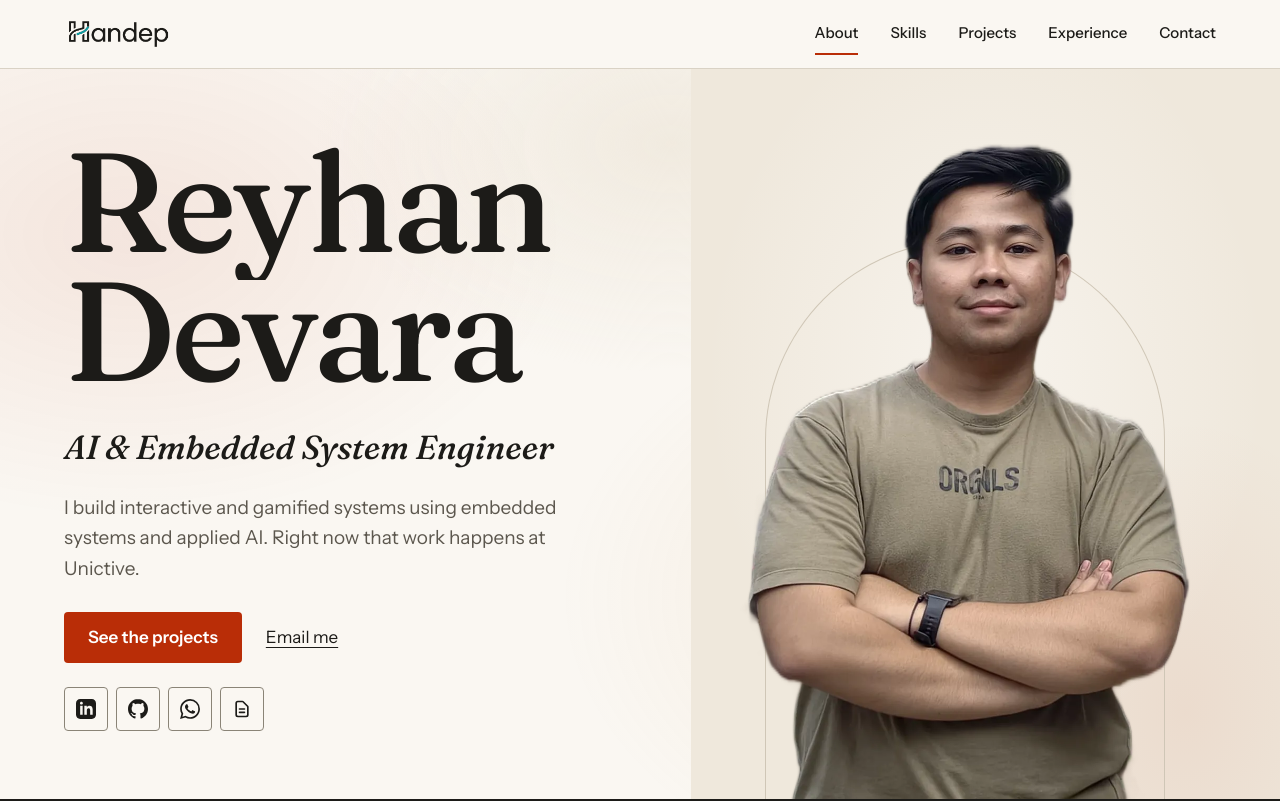
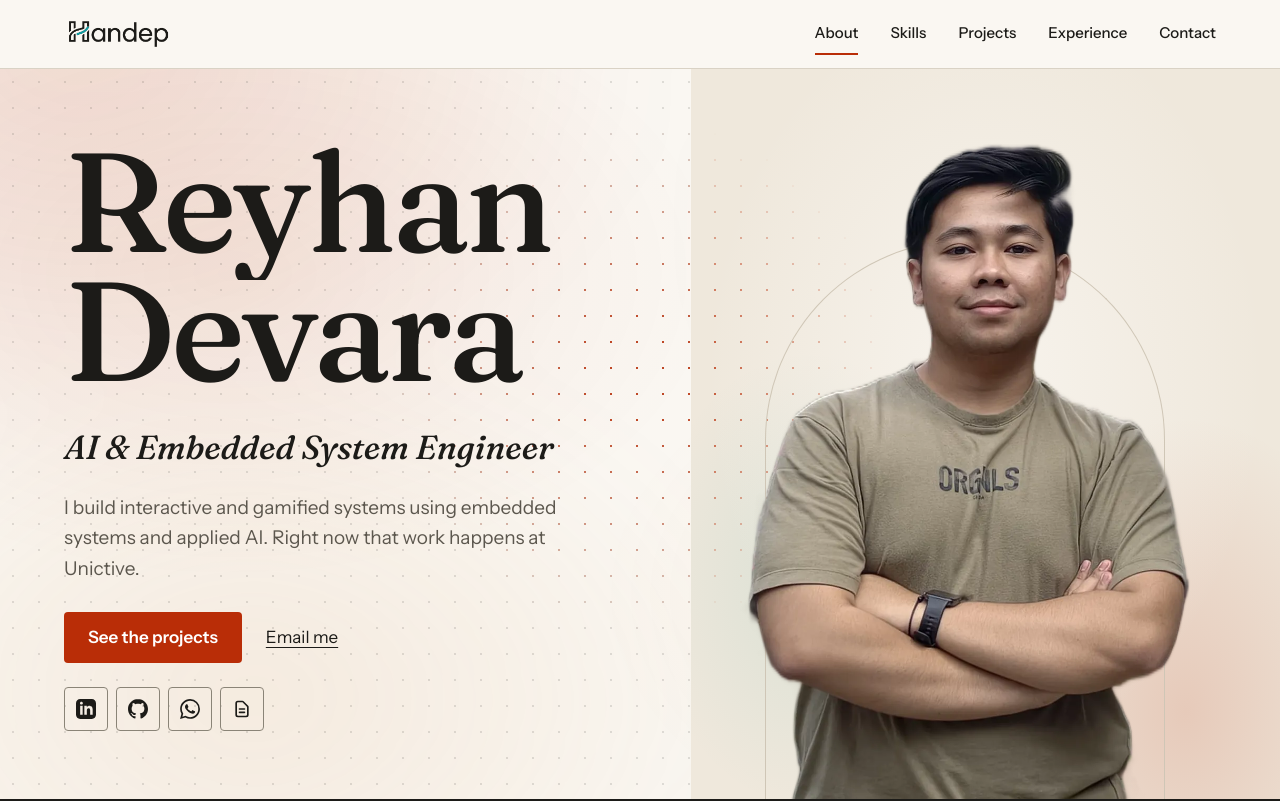
Before and after one commit to Handepp/portofolio, a website: page index.html in a window 1280 px wide. Shown: the top 801 px of the page. Drawn offline with Linux system fonts and the light colour scheme.

Commit message:
add animasi

```diff
--- a/assets/css/style.css
+++ b/assets/css/style.css
@@ -36,6 +36,37 @@ body {
   font-size: 1.0625rem;
   line-height: 1.6;
   -webkit-font-smoothing: antialiased;
+  position: relative;
+  min-height: 100vh;
+}
+
+/* Global Living Ambient Mesh (fluid floating light across the entire page) */
+body::before {
+  content: "";
+  position: fixed;
+  inset: -20%;
+  z-index: -10;
+  pointer-events: none;
+  background:
+    radial-gradient(46% 52% at 18% 22%, rgba(185, 45, 7, 0.13), transparent 66%),
+    radial-gradient(44% 48% at 82% 38%, rgba(224, 135, 54, 0.14), transparent 68%),
+    radial-gradient(42% 46% at 28% 78%, rgba(214, 154, 88, 0.13), transparent 65%),
+    radial-gradient(38% 42% at 76% 82%, rgba(13, 148, 136, 0.08), transparent 66%);
+  filter: blur(52px);
+  will-change: transform;
+}
+
+@keyframes global-mesh-drift {
+  0% { transform: translate3d(0, 0, 0) rotate(0deg) scale(1); }
+  33% { transform: translate3d(30px, -24px, 0) rotate(1.2deg) scale(1.04); }
+  66% { transform: translate3d(-24px, 22px, 0) rotate(-1.2deg) scale(0.97); }
+  100% { transform: translate3d(16px, 32px, 0) rotate(0.8deg) scale(1.03); }
+}
+
+@media (prefers-reduced-motion: no-preference) {
+  body::before {
+    animation: global-mesh-drift 28s ease-in-out infinite alternate;
+  }
 }
 
 body.modal-open { overflow: hidden; }
@@ -165,21 +196,52 @@ button { font: inherit; color: inherit; }
 
 /* Hero: a poster. The name sits on a ground rule, the portrait stands on the same rule over a warm-lit panel. */
 .hero { position: relative; isolation: isolate; overflow: hidden; border-bottom: 2px solid var(--ink); }
-/* Hierarchy purpose: a low-chroma warm terracotta and sand wash separates the hero and closing statement from the reading sections. */
-.hero::before,
+/* Ambient wash for page title & contact */
 .page-title::before,
 .contact::before {
   content: "";
   position: absolute;
-  inset: -12%;
+  inset: -15%;
+  z-index: -2;
+  pointer-events: none;
+  background:
+    radial-gradient(45% 50% at 20% 25%, rgba(185, 45, 7, 0.16), transparent 70%),
+    radial-gradient(48% 52% at 75% 65%, rgba(224, 135, 54, 0.18), transparent 72%),
+    radial-gradient(35% 40% at 55% 20%, rgba(245, 235, 220, 0.95), transparent 70%);
+  transform: translate3d(calc(var(--mx, 0) * 24px), calc(var(--my, 0) * 18px + var(--p, 0) * -24px), 0);
+  transition: transform 1.2s cubic-bezier(0.2, 0.7, 0.2, 1);
+}
+
+/* Konsep 2: Hardware & Sensor Dot Grid Matrix */
+.hero::before {
+  content: "";
+  position: absolute;
+  inset: 0;
+  z-index: -2;
+  pointer-events: none;
+  background-color: transparent;
+  background-image:
+    radial-gradient(circle, rgba(28, 27, 24, 0.12) 1.25px, transparent 1.25px),
+    radial-gradient(55% 60% at 18% 28%, rgba(185, 45, 7, 0.08), transparent 70%),
+    radial-gradient(50% 55% at 82% 72%, rgba(224, 135, 54, 0.09), transparent 70%);
+  background-size: 26px 26px, 100% 100%, 100% 100%;
+}
+
+/* Konsep 2: Interactive Proximity Sensor Spotlight (reveals terracotta illuminated dots around cursor) */
+.hero::after {
+  content: "";
+  position: absolute;
+  inset: 0;
   z-index: -1;
   pointer-events: none;
-  background:
-    radial-gradient(38% 44% at 18% 28%, rgba(185, 45, 7, 0.085), transparent 72%),
-    radial-gradient(42% 48% at 76% 68%, rgba(214, 154, 88, 0.14), transparent 74%),
-    radial-gradient(32% 36% at 52% 18%, rgba(239, 232, 220, 0.85), transparent 70%);
-  transform: translate3d(calc(var(--mx, 0) * 18px), calc(var(--my, 0) * 14px + var(--p, 0) * -24px), 0);
-  transition: transform 1.6s cubic-bezier(0.2, 0.7, 0.2, 1);
+  background-image:
+    radial-gradient(circle, #b92d07 1.5px, transparent 1.5px);
+  background-size: 26px 26px;
+  background-position: 0 0;
+  -webkit-mask-image: radial-gradient(circle 320px at var(--hx, 50%) var(--hy, 42%), black 15%, rgba(0, 0, 0, 0.45) 50%, transparent 80%);
+  mask-image: radial-gradient(circle 320px at var(--hx, 50%) var(--hy, 42%), black 15%, rgba(0, 0, 0, 0.45) 50%, transparent 80%);
+  opacity: var(--hero-hover, 0.85);
+  transition: opacity 0.25s ease;
 }
 .hero-inner { display: grid; }
 .hero-copy { display: grid; align-content: center; gap: 1rem; padding-top: clamp(1.5rem, 4vw, 3rem); padding-bottom: 2.5rem; }
@@ -227,7 +289,8 @@ button { font: inherit; color: inherit; }
     z-index: -1;
     background:
       radial-gradient(64% 70% at 50% 42%, rgba(250, 247, 242, 0.75), transparent 74%),
-      radial-gradient(50% 56% at 84% 88%, rgba(185, 45, 7, 0.065), transparent 72%),
+      radial-gradient(50% 56% at 84% 88%, rgba(185, 45, 7, 0.16), transparent 72%),
+      radial-gradient(40% 45% at 20% 70%, rgba(13, 148, 136, 0.09), transparent 70%),
       var(--surface);
   }
   .hero-inner { flex: 1; grid-template-columns: minmax(0, 1.2fr) minmax(0, 1fr); gap: 3rem; position: relative; }
@@ -247,7 +310,7 @@ button { font: inherit; color: inherit; }
 /* Sections */
 .section { padding-block: clamp(4rem, 9vw, 8rem); }
 .section--tight { padding-block: clamp(3rem, 6vw, 5rem); }
-.section--surface { background: var(--surface); }
+.section--surface { background: rgba(239, 232, 220, 0.90); backdrop-filter: blur(16px); -webkit-backdrop-filter: blur(16px); }
 
 /* About */
 .about-grid { display: grid; gap: 3rem; }
@@ -510,9 +573,15 @@ button { font: inherit; color: inherit; }
 .hero-name .line { display: block; overflow: hidden; padding-bottom: 0.1em; margin-bottom: -0.1em; }
 .hero-name .line > span { display: block; }
 @keyframes rise { from { transform: translateY(105%); } to { transform: none; } }
-@keyframes ambient-bloom { from { opacity: 0; transform: scale(0.94); } to { opacity: 1; } }
+@keyframes ambient-bloom { from { opacity: 0; transform: scale(0.92); } to { opacity: 1; transform: scale(1); } }
+@keyframes ambient-drift {
+  0% { transform: translate3d(calc(var(--mx, 0) * 32px), calc(var(--my, 0) * 24px + var(--p, 0) * -30px), 0) scale(1); }
+  50% { transform: translate3d(calc(var(--mx, 0) * 32px + 14px), calc(var(--my, 0) * 24px - 12px + var(--p, 0) * -30px), 0) scale(1.04); }
+  100% { transform: translate3d(calc(var(--mx, 0) * 32px - 12px), calc(var(--my, 0) * 24px + 10px + var(--p, 0) * -30px), 0) scale(0.97); }
+}
 @media (prefers-reduced-motion: no-preference) {
-  .hero::before, .page-title::before, .contact::before { animation: ambient-bloom 2.2s cubic-bezier(0.2, 0.7, 0.2, 1) both; }
+  .hero::before { animation: fade 1.2s ease both; }
+  .page-title::before, .contact::before { animation: ambient-bloom 2.2s cubic-bezier(0.2, 0.7, 0.2, 1) both; }
   .hero-name .line > span { animation: rise 0.9s cubic-bezier(0.2, 0.7, 0.2, 1) both; animation-delay: calc(var(--i, 0) * 110ms); }
   .js .reveal { opacity: 0; transform: translateY(18px); transition: opacity 0.6s cubic-bezier(0.2, 0.7, 0.2, 1), transform 0.6s cubic-bezier(0.2, 0.7, 0.2, 1); transition-delay: calc(var(--d, 0) * 70ms); }
   .js .reveal.is-in { opacity: 1; transform: none; }
--- a/assets/js/script.js
+++ b/assets/js/script.js
@@ -383,12 +383,25 @@ function initExtras() {
     tip.setAttribute("aria-hidden", "true");
     tip.textContent = "Open";
     document.body.append(tip);
+    const heroEl = document.querySelector(".hero");
     document.addEventListener("pointermove", (e) => {
       const over = e.target.closest?.(".project-card");
       tip.classList.toggle("is-on", Boolean(over));
       if (over) tip.style.transform = `translate(${e.clientX + 16}px, ${e.clientY + 16}px)`;
       document.documentElement.style.setProperty("--mx", ((e.clientX / window.innerWidth) * 2 - 1).toFixed(3));
       document.documentElement.style.setProperty("--my", ((e.clientY / window.innerHeight) * 2 - 1).toFixed(3));
+      if (heroEl) {
+        const rect = heroEl.getBoundingClientRect();
+        if (e.clientY >= rect.top && e.clientY <= rect.bottom && e.clientX >= rect.left && e.clientX <= rect.right) {
+          const hx = (((e.clientX - rect.left) / rect.width) * 100).toFixed(1);
+          const hy = (((e.clientY - rect.top) / rect.height) * 100).toFixed(1);
+          document.documentElement.style.setProperty("--hx", `${hx}%`);
+          document.documentElement.style.setProperty("--hy", `${hy}%`);
+          document.documentElement.style.setProperty("--hero-hover", "1");
+        } else {
+          document.documentElement.style.setProperty("--hero-hover", "0.2");
+        }
+      }
     });
     document.addEventListener("pointerleave", () => tip.classList.remove("is-on"));
   }
--- a/index.html
+++ b/index.html
@@ -27,7 +27,7 @@
   <link rel="preconnect" href="https://fonts.googleapis.com" />
   <link rel="preconnect" href="https://fonts.gstatic.com" crossorigin />
   <link href="https://fonts.googleapis.com/css2?family=Fraunces:ital,opsz,wght@0,9..144,500;0,9..144,600;1,9..144,500&family=Instrument+Sans:wght@400;500;600&display=swap" rel="stylesheet" />
-  <link rel="stylesheet" href="assets/css/style.css?v=66" />
+  <link rel="stylesheet" href="assets/css/style.css?v=69" />
 </head>
 <body id="top">
   <a class="skip-link" href="#main">Skip to content</a>
@@ -328,6 +328,6 @@
   </footer>
 
   <script src="assets/js/projects-data.js?v=18" defer></script>
-  <script src="assets/js/script.js?v=18" defer></script>
+  <script src="assets/js/script.js?v=20" defer></script>
 </body>
 </html>
```
Also changed, not shown: projects.html (+2 -2 lines).
